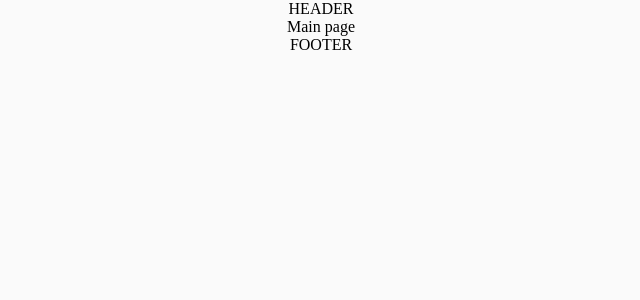
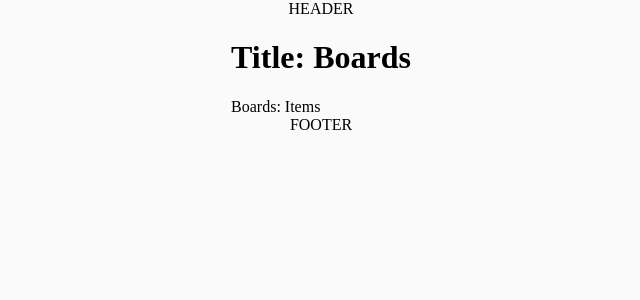
Before and after one commit to EugeneTsalko/project-management-app, a React (Create React App) app: page /Boards in a window 1280 px wide. Shown: the top 300 px of the page, without its empty margins (319-959 px from the left). Built offline with nearby package versions, Linux system fonts and the light colour scheme.

Commit message:
feat: add basic main page layout

```diff
--- a/src/features/counter/counterAPI.ts
+++ b/src/features/counter/counterAPI.ts
@@ -1,6 +1,4 @@
 // A mock function to mimic making an async request for data
 export function fetchCount(amount = 1) {
-  return new Promise<{ data: number }>((resolve) =>
-    setTimeout(() => resolve({ data: amount }), 500)
-  );
+  return new Promise<{ data: number }>((resolve) => setTimeout(() => resolve({ data: amount }), 500));
 }
--- /dev/null
+++ b/src/pages/MainPage/MainPage.tsx
@@ -0,0 +1,10 @@
+import React from 'react';
+
+export const MainPage = () => {
+  return (
+    <div>
+      <h1>Title: Boards</h1>
+      <div>Boards: Items</div>
+    </div>
+  );
+};
--- a/src/routes/AppRoutes.tsx
+++ b/src/routes/AppRoutes.tsx
@@ -1,3 +1,4 @@
+import { MainPage } from 'pages/MainPage/MainPage';
 import React from 'react';
 
 import { Routes, Route } from 'react-router-dom';
@@ -6,7 +7,7 @@ export default function AppRoutes() {
   return (
     <Routes>
       <Route path="/" element={<p>Welcome page</p>} />
-      <Route path="/Boards" element={<p>Main page</p>} />
+      <Route path="/Boards" element={<MainPage />} />
       <Route path="/Boards/:id" element={<p>Board page</p>} />
       <Route path="*" element={<p>404: Page not found</p>} />
     </Routes>
```
Also changed, not shown: src/store/store.ts (+1 -6 lines).
